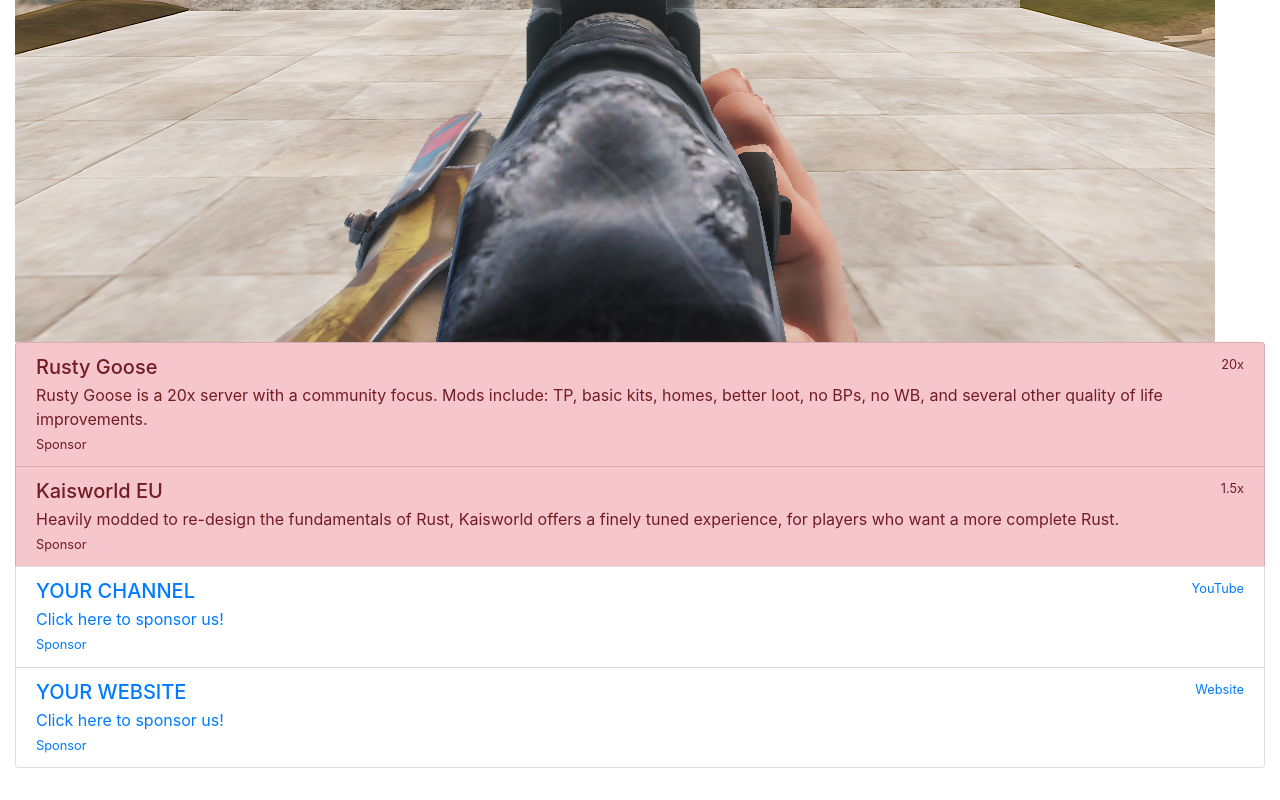
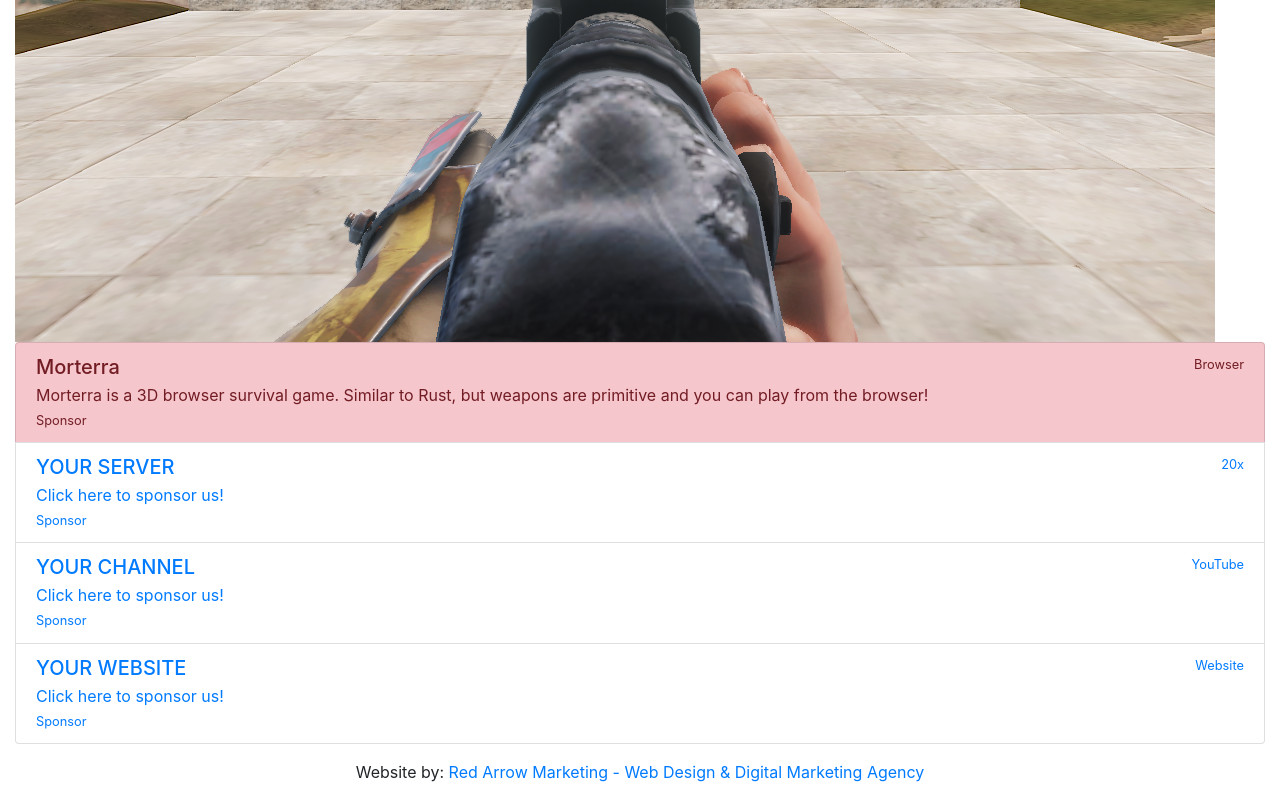
Before and after one commit to rustyrecoil/rustyrecoil, a plain HTML site: page index.html in a window 1280 px wide. Shown: the part 1379-2179 px from the top of the page. Before the commit the page ends 2147 px from the top, so only its background shows below. Drawn offline with nearby package versions, Linux system fonts and the light colour scheme.

Commit message:
added red arrow link, added morterra ad

```diff
--- a/index.html
+++ b/index.html
@@ -43,7 +43,10 @@
 		<div class="collapse navbar-collapse flex-grow-1 text-right" id="myNavbar">
 			<ul class="navbar-nav ml-auto flex-nowrap">
 				<li class="nav-item">
-					<a href="/legal" class="nav-link m-2 menu-item nav-active">Legal</a>
+					<a href="/snake" class="nav-link m-2 menu-item">Snake</a>
+				</li>
+				<li class="nav-item">
+					<a href="/legal" class="nav-link m-2 menu-item">Legal</a>
 				</li>
 				<li class="nav-item">
 					<a href="/contact" class="nav-link m-2 menu-item">Contact</a>
@@ -150,20 +153,20 @@
 		</div>
 		<div class="col">
 			<div class="list-group">
-			  <a href="https://discord.gg/e3BH6Y4" class="list-group-item list-group-item-danger flex-column align-items-start">
+			  <a href="http://morterra.com" class="list-group-item list-group-item-danger flex-column align-items-start">
 				<div class="d-flex w-100 justify-content-between">
-				  <h5 class="mb-1">Rusty Goose</h5>
+				  <h5 class="mb-1">Morterra</h5>
+				  <small>Browser</small>
+				</div>
+				<p class="mb-1">Morterra is a 3D browser survival game. Similar to Rust, but weapons are primitive and you can play from the browser!</p>
+				<small>Sponsor</small>
+			  </a>
+			  <a href="/contact" class="list-group-item list-group-item flex-column align-items-start">
+				<div class="d-flex w-100 justify-content-between">
+				  <h5 class="mb-1">YOUR SERVER</h5>
 				  <small>20x</small>
 				</div>
-				<p class="mb-1">Rusty Goose is a 20x server with a community focus. Mods include: TP, basic kits, homes, better loot, no BPs, no WB, and several other quality of life improvements.</p>
-				<small>Sponsor</small>
-			  </a>
-			  <a href="https://www.battlemetrics.com/servers/rust/2575930" class="list-group-item list-group-item-danger flex-column align-items-start">
-				<div class="d-flex w-100 justify-content-between">
-				  <h5 class="mb-1">Kaisworld EU</h5>
-				  <small>1.5x</small>
-				</div>
-				<p class="mb-1">Heavily modded to re-design the fundamentals of Rust, Kaisworld offers a finely tuned experience, for players who want a more complete Rust.</p>
+				<p class="mb-1">Click here to sponsor us!</p>
 				<small>Sponsor</small>
 			  </a>
 			  <a href="/contact" class="list-group-item list-group-item flex-column align-items-start">
@@ -186,5 +189,10 @@
 		</div>
 	</div>
   </body>
+<footer class="page-footer font-small blue">
+  <div class="footer-copyright text-center py-3">Website by:
+	<a href="https://redarrowagency.com">Red Arrow Marketing - Web Design & Digital Marketing Agency</a>
+  </div>
+</footer>
 <script src="./app.js"></script>
 </html>
```
Also changed, not shown: contact.html (+10 -2 lines), legal.html (+8 -0 lines), snake.html (+20 -12 lines).
